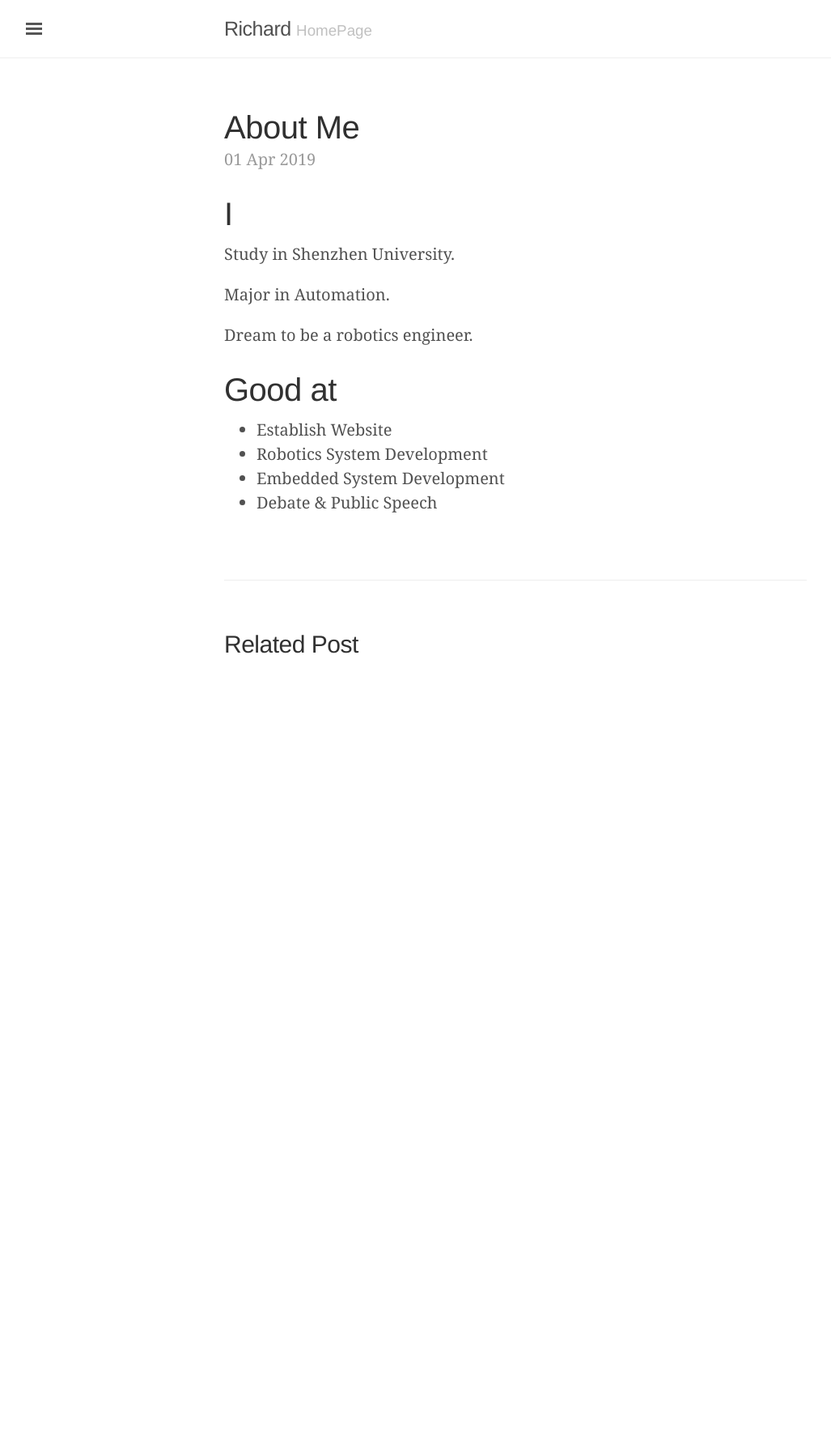
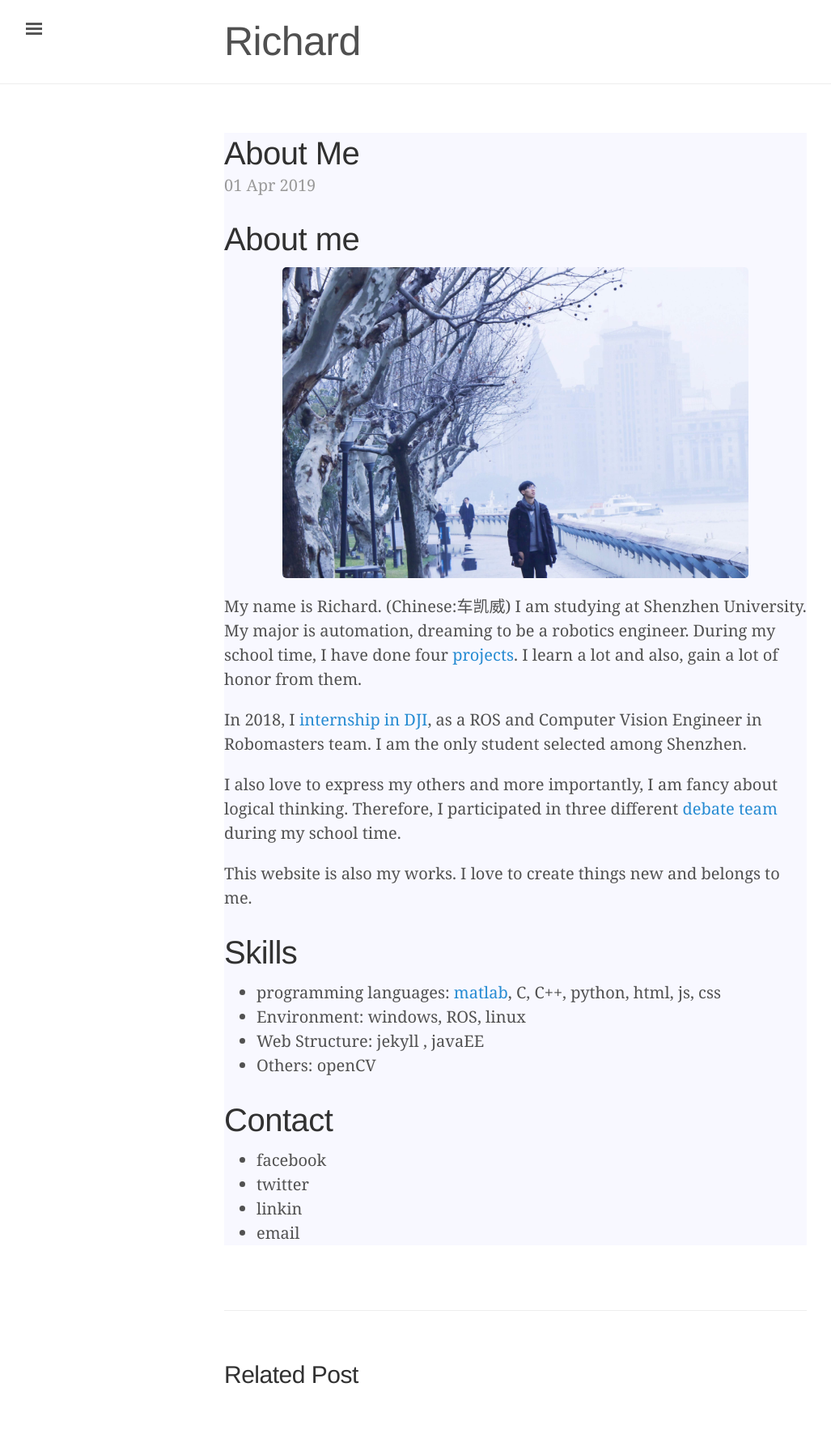
Before and after one commit to CheKaiWei/richard.github.io, a Jekyll site: the page built from _posts/2019-04-01-About_Me.md, in a window 1280 px wide. Shown: the whole page at 81% size, without its empty margins (3-1030 px from the left). Built offline with Jekyll 4.4.1, drawn with Linux system fonts in a browser that asks for light colours; before the commit the page ends 900 px from its top, so only the background shows below that.

```diff
--- a/CNAME
+++ /dev/null
@@ -1 +0,0 @@
-richard.net.cn
--- a/_layouts/default.html
+++ b/_layouts/default.html
@@ -15,7 +15,7 @@
         <div class="container">
           <h3 class="masthead-title">
             <a href="{{ site.baseurl }}/" title="Home">{{ site.title }}</a>
-            <small>{{ site.tagline }}</small>
+
           </h3>
         </div>
       </div>
--- a/_posts/2019-04-01-About_Me.md
+++ b/_posts/2019-04-01-About_Me.md
@@ -3,17 +3,28 @@ layout: post
 title: About Me
 ---
 
-# I
-Study in Shenzhen University.
+# About me
 
-Major in Automation.
+![image2]({{"/images/Pro.jpg" | absolute_url}})
 
-Dream to be a robotics engineer.
+My name is Richard. (Chinese:车凯威) I am studying at Shenzhen University. My major is automation, dreaming to be a robotics engineer.
+During my school time, I have done four [projects](chekaiwei.github.io/projects). I learn a lot and also, gain a lot of honor from them.
+
+In 2018, I [internship in DJI](chekaiwei.github.io/projects),  as a ROS and Computer Vision Engineer in Robomasters team. I am the only student selected among Shenzhen.
+
+I also love to express my others and more importantly, I am fancy about logical thinking.  Therefore, I participated in three different [debate team](chekaiwei.github.io/life-at-university) during my school time.
+
+This website is also my works. I love to create things new and belongs to me.
 
 
+# Skills
+* programming languages: [matlab](https://github.com/CheKaiWei/Cluster-Robot), C, C++, python, html, js, css
+* Environment: windows, ROS, linux
+* Web Structure: jekyll , javaEE
+* Others: openCV
 
-# Good at
-* Establish Website
-* Robotics System Development
-* Embedded System Development
-* Debate & Public Speech
+# Contact
+* facebook
+* twitter
+* linkin
+* email
--- a/public/css/lanyon.css
+++ b/public/css/lanyon.css
@@ -43,6 +43,13 @@ img[alt$="image1"] {
   float: none!important;
 }
 
+img[alt$="image2"] {
+  display: block;
+  max-width: 80%;
+  height: auto;
+  margin: auto;
+  float: none!important;
+}
 
 html,
 body {
@@ -111,6 +118,7 @@ h1, h2, h3, h4, h5, h6 {
 .masthead-title {
   margin-top: 0;
   margin-bottom: 0;
+  font-size: 50px;
   color: #505050;
 }
 .masthead-title a {
@@ -319,6 +327,7 @@ a.sidebar-nav-item:focus {
 .page,
 .post {
   margin-bottom: 4em;
+  background-color:ghostwhite;
 }
 
 /* Blog post or page title */
```
Also changed, not shown: index.html (+2 -19 lines), images/Pro.jpg (added).
